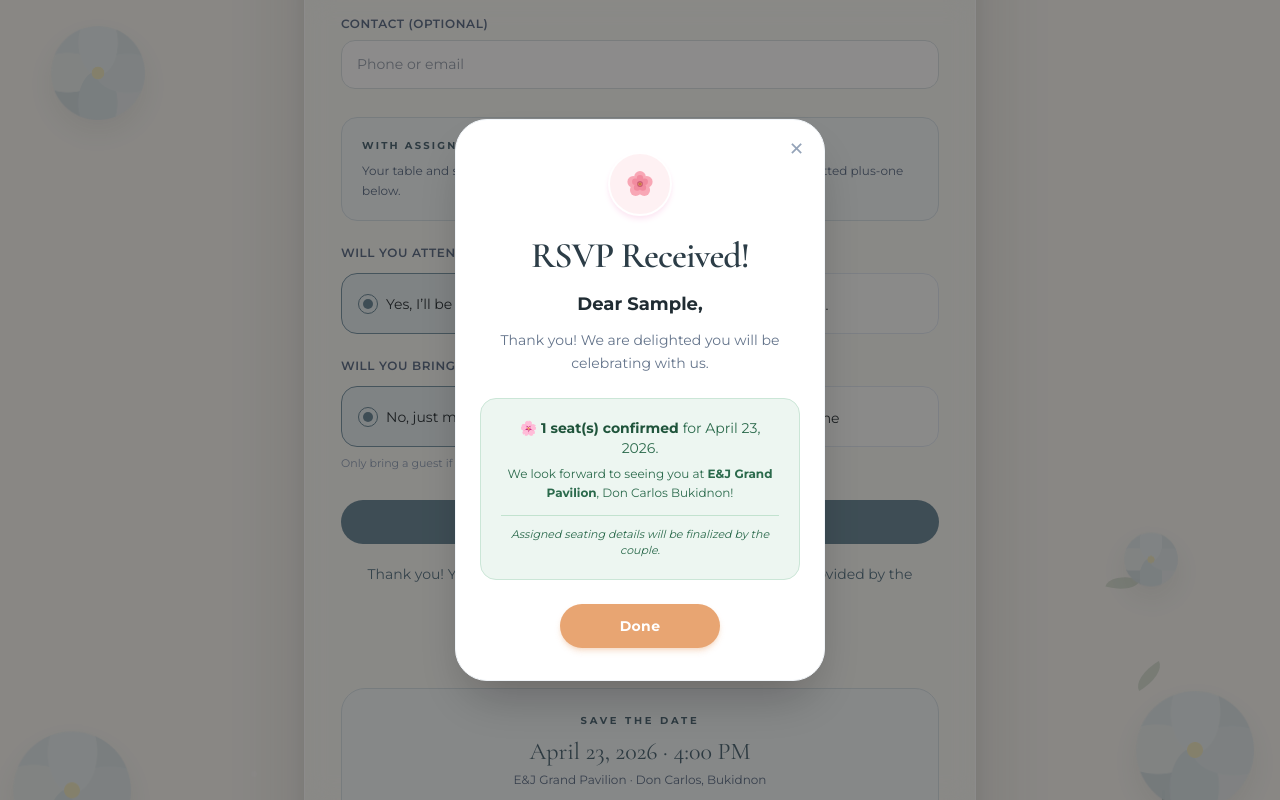
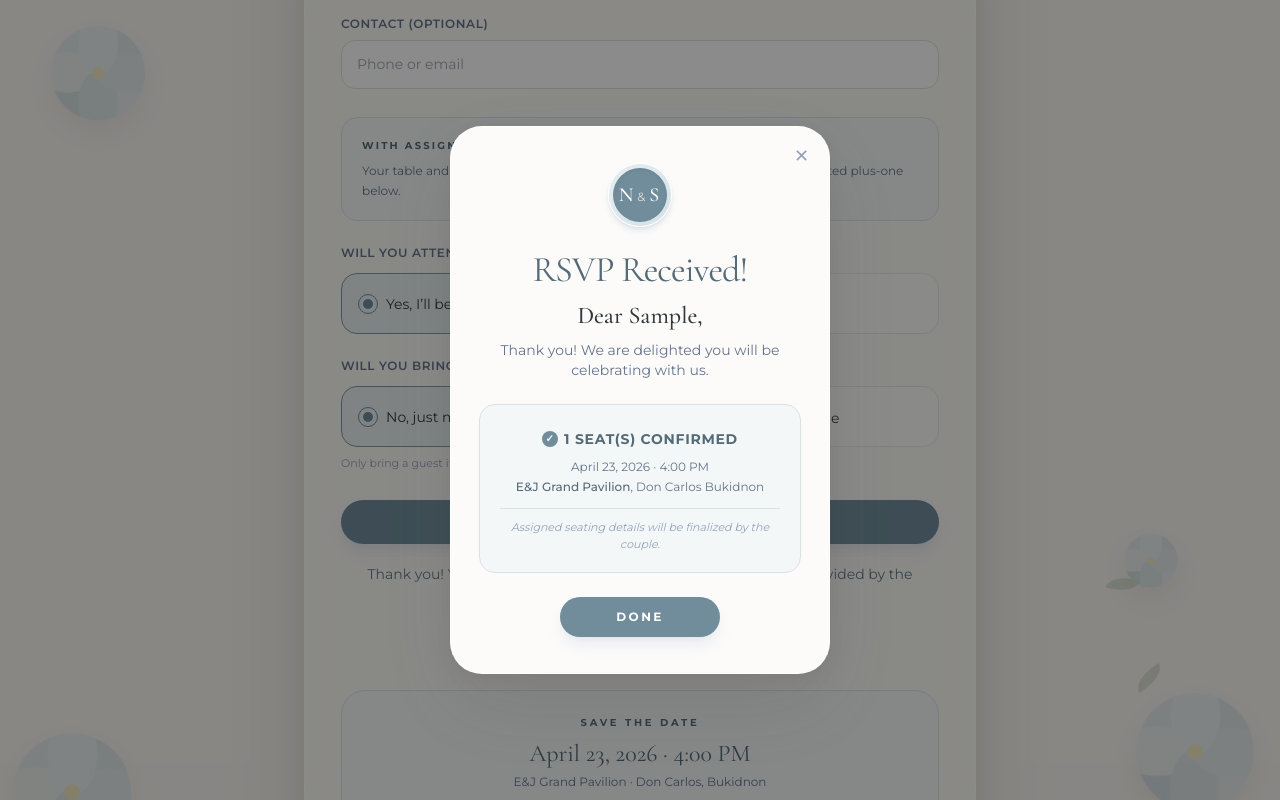
Before and after one commit to breacherwiz-hub/nezeal-shintal-rsvp, a Next.js app: page / in a window 1280 px wide. Both pictures are taken after typing "Sample", "name@example.com" into the empty fields and a click on the button "SUBMIT RSVP". Shown: the part 1141-1941 px from the top of the page. Built offline with nearby package versions, Linux system fonts and the light colour scheme.

Commit message:
Update confirmation popup to pair with website palette and remove pink flower

```diff
--- a/app/rsvp-form.tsx
+++ b/app/rsvp-form.tsx
@@ -70,7 +70,7 @@ export default function RSVPForm() {
     setSeat(guest.seat);
     setConfirmed(true);
     setCurrentGuest(guest);
-    setShowModal(true); // Open the popup modal right after clicking RSVP!
+    setShowModal(true);
 
     setStatus(attendance === "yes"
       ? (guest.seat ? `Thank you! Your assigned seat is ${guest.seat}.` : "Thank you! Your RSVP is confirmed. Your assigned seat will be provided by the couple.")
@@ -150,7 +150,7 @@ export default function RSVPForm() {
           </div>
         )}
 
-        <button className="w-full mt-7 rounded-full bg-[#718d9b] hover:bg-[#607b89] text-white py-3.5 text-xs font-bold tracking-[.2em] uppercase transition hover:-translate-y-0.5 cursor-pointer">
+        <button className="w-full mt-7 rounded-full bg-[#718d9b] hover:bg-[#607b89] text-white py-3.5 text-xs font-bold tracking-[.2em] uppercase transition hover:-translate-y-0.5 cursor-pointer shadow-lg shadow-slate-300/40">
           Submit RSVP
         </button>
 
@@ -161,9 +161,9 @@ export default function RSVPForm() {
             <button
               type="button"
               onClick={() => setShowModal(true)}
-              className="inline-flex items-center gap-1.5 px-6 py-2.5 rounded-full bg-[#e8a572] hover:bg-[#de935c] text-white text-xs font-bold tracking-wider uppercase transition shadow-md shadow-[#e8a572]/25 cursor-pointer"
+              className="inline-flex items-center gap-2 px-6 py-2.5 rounded-full border border-[#9db3c0] bg-white/70 hover:bg-white text-[#536b77] text-xs font-semibold tracking-[.15em] uppercase transition hover:-translate-y-0.5 cursor-pointer shadow-sm"
             >
-              🌸 View RSVP Confirmation Card
+              View Confirmation Card
             </button>
           </div>
         )}
@@ -186,63 +186,46 @@ export default function RSVPForm() {
         )}
       </form>
 
-      {/* Confirmation Modal Popup matching reference picture */}
+      {/* Confirmation Modal Popup - Perfectly Paired with Website Design */}
       {showModal && currentGuest && (
         <div className="fixed inset-0 z-50 flex items-center justify-center p-4 bg-black/45 backdrop-blur-xs animate-rise">
           {/* Backdrop Click Dismiss */}
           <div className="fixed inset-0" onClick={() => setShowModal(false)} />
 
-          <div className="relative w-full max-w-[340px] sm:max-w-[370px] bg-white rounded-[32px] px-6 py-8 text-center shadow-2xl border border-slate-100 z-10">
+          <div className="relative w-full max-w-[350px] sm:max-w-[380px] bg-[#fcfbfa] rounded-[2rem] px-7 py-9 text-center paper-shadow border border-white/90 z-10">
             {/* Top Close Button */}
             <button
               type="button"
               onClick={() => setShowModal(false)}
-              className="absolute top-4 right-4 text-slate-400 hover:text-slate-600 text-lg leading-none p-1 cursor-pointer"
+              className="absolute top-4 right-4 text-slate-400 hover:text-slate-600 text-lg leading-none p-1 cursor-pointer transition"
               aria-label="Close"
             >
               ✕
             </button>
 
-            {/* Blossom Circle Icon with Soft Halo */}
+            {/* Dusty Blue Monogram Wax Seal Emblem matching website stationery */}
             <div className="flex justify-center mb-5">
-              <div className="w-16 h-16 rounded-full bg-[#fef1f3] flex items-center justify-center border-2 border-white shadow-md shadow-pink-100">
-                <svg className="w-9 h-9" viewBox="0 0 100 100" fill="none" xmlns="http://www.w3.org/2000/svg">
-                  {/* Cherry Blossom Petals */}
-                  <g fill="#F8A7B5">
-                    <circle cx="50" cy="30" r="16" />
-                    <circle cx="69" cy="44" r="16" />
-                    <circle cx="62" cy="67" r="16" />
-                    <circle cx="38" cy="67" r="16" />
-                    <circle cx="31" cy="44" r="16" />
-                  </g>
-                  {/* Petal Inner Shading */}
-                  <g fill="#F28B9F">
-                    <circle cx="50" cy="34" r="9" />
-                    <circle cx="63" cy="44" r="9" />
-                    <circle cx="58" cy="60" r="9" />
-                    <circle cx="42" cy="60" r="9" />
-                    <circle cx="37" cy="44" r="9" />
-                  </g>
-                  {/* Flower Center Pistil */}
-                  <circle cx="50" cy="50" r="8" fill="#C95D74" />
-                  <circle cx="50" cy="50" r="4.5" fill="#E8B44A" />
-                  <circle cx="50" cy="50" r="2" fill="#8B263E" />
-                </svg>
+              <div className="w-16 h-16 rounded-full bg-gradient-to-br from-[#e8eef0] to-[#d4e1e7] p-1 shadow-md shadow-slate-300/60 border border-white flex items-center justify-center">
+                <div className="w-full h-full rounded-full bg-[#718d9b] flex items-center justify-center text-white shadow-inner">
+                  <span className="font-display text-xl font-medium tracking-widest text-white select-none">
+                    N<span className="text-xs text-[#eedfd5] mx-0.5 font-sans font-light">&amp;</span>S
+                  </span>
+                </div>
               </div>
             </div>
 
             {/* Title */}
-            <h2 className="font-display text-3xl sm:text-4xl text-[#2c3d47] font-semibold tracking-tight mb-4">
+            <h2 className="font-display text-4xl text-[#536b77] leading-tight mb-2 tracking-tight">
               {currentGuest.attendance === "yes" ? "RSVP Received!" : "Response Received"}
             </h2>
 
             {/* Salutation */}
-            <p className="font-sans font-bold text-lg text-[#202c33] leading-snug mb-3">
+            <p className="font-display text-xl sm:text-2xl text-[#31383c] leading-snug mb-2 font-medium">
               Dear {currentGuest.name}{currentGuest.plusOne === "yes" && currentGuest.plusOneName ? ` & ${currentGuest.plusOneName}` : ""},
             </p>
 
             {/* Message */}
-            <p className="text-sm text-slate-500 leading-relaxed mb-6 font-normal">
+            <p className="text-xs sm:text-sm text-slate-500 leading-relaxed mb-6 font-normal">
               {currentGuest.attendance === "yes" ? (
                 "Thank you! We are delighted you will be celebrating with us."
               ) : (
@@ -250,38 +233,40 @@ export default function RSVPForm() {
               )}
             </p>
 
-            {/* Highlighted Confirmation Box */}
+            {/* Highlighted Confirmation Box in Website's Dusty Blue/Beige Palette */}
             {currentGuest.attendance === "yes" ? (
-              <div className="bg-[#edf6f1] border border-[#cbe6d7] rounded-2xl p-4 sm:p-5 text-center mb-6">
-                <p className="text-sm font-bold text-[#1f543b] leading-snug">
-                  🌸 {currentGuest.seatsRequested || (currentGuest.plusOne === "yes" ? 2 : 1)} seat(s) confirmed{" "}
-                  <span className="font-normal text-[#2b6a4c]">for April 23, 2026.</span>
-                </p>
-                <p className="text-xs text-[#2b6a4c] mt-1.5 leading-relaxed">
-                  We look forward to seeing you at <strong>E&amp;J Grand Pavilion</strong>, Don Carlos Bukidnon!
+              <div className="rounded-2xl border border-[#d9e2e6] bg-[#f4f7f8] p-5 text-center mb-6 shadow-xs">
+                <div className="inline-flex items-center justify-center gap-1.5 text-xs sm:text-sm font-bold text-[#536b77] uppercase tracking-wider mb-1">
+                  <span className="w-4 h-4 rounded-full bg-[#718d9b] text-white flex items-center justify-center text-[10px]">✓</span>
+                  <span>{currentGuest.seatsRequested || (currentGuest.plusOne === "yes" ? 2 : 1)} Seat(s) Confirmed</span>
+                </div>
+                <p className="text-xs text-slate-500 mt-1 leading-relaxed">
+                  April 23, 2026 · 4:00 PM
+                  <br />
+                  <span className="font-medium text-[#536b77]">E&amp;J Grand Pavilion</span>, Don Carlos Bukidnon
                 </p>
 
                 {currentGuest.seat ? (
-                  <div className="mt-3 pt-2.5 border-t border-[#c2e2cf] text-xs font-semibold text-[#1f543b]">
-                    Assigned Seat: <span className="underline decoration-[#1f543b]">{currentGuest.seat}</span>
+                  <div className="mt-3 pt-2.5 border-t border-[#d9e2e6] text-xs font-semibold text-[#536b77]">
+                    Assigned Seat: <span className="font-display text-base font-bold text-[#31383c] ml-1">{currentGuest.seat}</span>
                   </div>
                 ) : (
-                  <div className="mt-3 pt-2.5 border-t border-[#c2e2cf] text-[11px] text-[#2b6a4c] italic">
+                  <div className="mt-3 pt-2.5 border-t border-[#d9e2e6] text-[11px] text-slate-400 italic">
                     Assigned seating details will be finalized by the couple.
                   </div>
                 )}
               </div>
             ) : (
-              <div className="bg-[#fbf9f6] border border-[#e8ded1] rounded-2xl p-4 text-center mb-6 text-xs text-slate-600">
+              <div className="rounded-2xl border border-[#d9e2e6] bg-[#f4f7f8] p-5 text-center mb-6 text-xs text-slate-500">
                 Your response has been recorded. Should your plans change, feel free to update your RSVP before March 30, 2026.
               </div>
             )}
 
-            {/* Done Button */}
+            {/* Done Button styled identically to the website's primary buttons */}
             <button
               type="button"
               onClick={() => setShowModal(false)}
-              className="w-36 sm:w-40 py-3 rounded-full bg-[#e8a572] hover:bg-[#de935c] active:scale-95 text-white font-bold text-sm tracking-wide shadow-md shadow-[#e8a572]/30 transition-all mx-auto block cursor-pointer"
+              className="w-36 sm:w-40 py-3 rounded-full bg-[#718d9b] hover:bg-[#607b89] active:scale-95 text-white text-xs font-bold tracking-[.2em] uppercase shadow-lg shadow-slate-300/40 transition hover:-translate-y-0.5 mx-auto block cursor-pointer"
             >
               Done
             </button>
```
